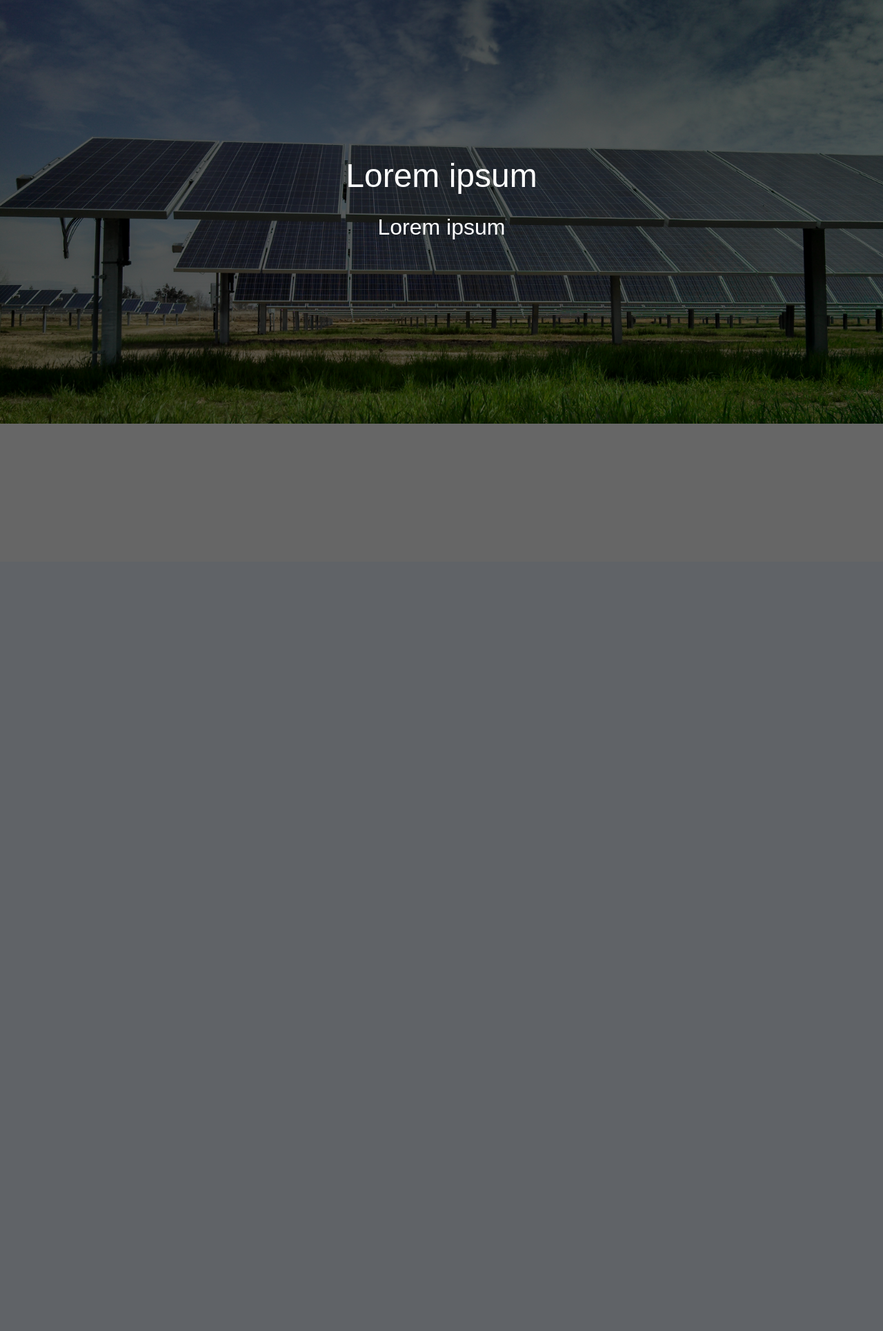
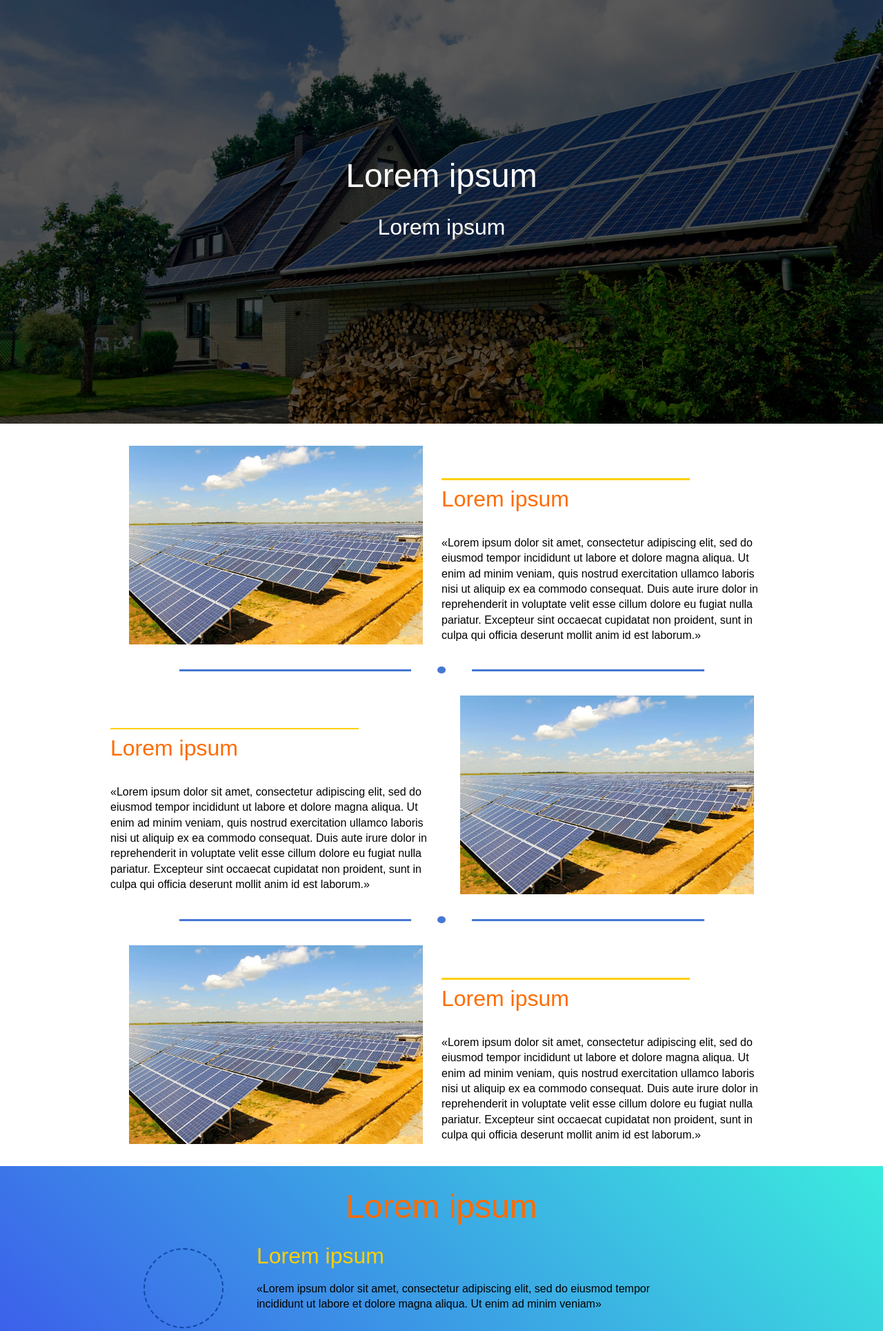
Before and after one commit to Ser-Iojik/HomeWork-Ifmo-Web-Dev, a PHP site: page /invertor.html in a window 1280 px wide. Shown: the part 50-1979 px from the top of the page at 69% size. Before the commit the page ends 664 px from the top, so only its background shows below. Run offline with PHP 8.4, Linux system fonts and the light colour scheme.

Commit message:
Add files via upload

```diff
--- a/Diplom/css/style.css
+++ b/Diplom/css/style.css
@@ -220,7 +220,9 @@ nav.right__menu {
 
 /* end Стиль для фона */
 
-.container_main {
+
+
+.container_main-960 {
     max-width: 960px;
     margin: 0 auto;
 }
@@ -268,8 +270,9 @@ nav.right__menu {
 }
 
 .block-1__line-left {
-    height: 3px;
+    height: 2px;
     width: 75%;
+    margin-right: 25%;
     margin-top: 1.9em;
     margin-bottom: 1em;
     background: #FECF00;
@@ -292,7 +295,7 @@ nav.right__menu {
     width: 75%;
     margin-top: 1.9em;
     margin-bottom: 1em;
-    margin-left: 25%;
+    margin-right: 25%;
     background: #FECF00;
 }
 
@@ -300,12 +303,12 @@ nav.right__menu {
     height: 2em;
     font-size: 2em;
     color: #FE6C00;
-    text-align: right;
+    text-align: left;
 }
 
 .block-1__text-right {
     height: 10em;
-    text-align: right;
+    text-align: left;
 }
 
 .block-2 {
@@ -319,37 +322,11 @@ nav.right__menu {
     transition-duration: 0.5s;
 }
 
-.block-2:hover {
-    width: 51%;
-    height: 19em;
-}
-
 .container_block-max-width {
     display: flex;
     flex-direction: row;
     height: 20em;
     margin-top: 2em;
-}
-
-.block-1__line-right {
-    height: 3px;
-    width: 75%;
-    margin-top: 1.9em;
-    margin-bottom: 1em;
-    margin-left: 25%;
-    background: #FECF00;
-}
-
-.block-1__title-right {
-    height: 2em;
-    font-size: 2em;
-    color: #FE6C00;
-    text-align: right;
-}
-
-.block-1__text-right {
-    height: 10em;
-    text-align: right;
 }
 
 .container_block-min-width {
@@ -364,25 +341,56 @@ nav.right__menu {
 .container_block-advantages {
     display: flex;
     flex-direction: column;
+    max-width: 100%;
     height: 40em;
+    background: -webkit-linear-gradient(45deg,#3c3bee 0%,#3bebde 100%);
+}
+
+.container_block-advantages-960 {
+    max-width: 960px;
+    margin: 0 auto;
+}
+
+.container-block-advantages-title {
+    text-align: center;
+    font-size: 3em;
+    color: #FE6C00;
+    margin: 1em;
 }
 
 .block-advantages {
     display: flex;
     flex-direction: row;
-    height: 10em;
-    margin-top: 3em;
+    height: 8em;
 }
 
-.block-1__advantages {
-    width: 8em;
-    height: 8em;
-    margin-right: 5%;
+ /* border dashed необязателен, сделано сейчас для наглядности */
+
+.block-1__advantages_img {
+    width: 7em;
+    height: 7em;
     margin-left: 5%;
-    background-image: url(../img/02.jpg);
+    border: 2px dashed #1047A9;
+    border-radius: 50%;
     background-size: contain;
     background-position: center;
     background-repeat: no-repeat;
+}
+
+.block-1__advantages_img-1 {
+    /* background-image: url(../img/04.png); */
+}
+
+.block-1__advantages_img-2 {
+    /* background-image: url(../img/05.jpg); */
+}
+
+.block-1__advantages_img-3 {
+    /* background-image: url(../img/06.jpg); */
+}
+
+.block-1__advantages_img-4 {
+    /* background-image: url(../img/07.jpg); */
 }
 
 .block-2__advantages {
@@ -391,14 +399,14 @@ nav.right__menu {
 }
 
 .block-2__advantages-title {
-    height: 2em;
+    height: 1.5em;
     font-size: 2em;
-    color: #FE6C00;
+    color: #FECF00;
     text-align: left
 }
 
 .block-2__advantages-text {
-    height: 6em;
+    height: 4em;
     text-align: left;
 }
 
--- a/Diplom/invertor.html
+++ b/Diplom/invertor.html
@@ -49,10 +49,155 @@
 </header>
 <main>
 
-    <div class="bg-image-2">
-        <p class="bg-image-big-title">Lorem ipsum</p><br/>
-        <p class="bg-image-mini-title">Lorem ipsum</p>
+<div class="bg-image-1">
+    <p class="bg-image-big-title">Lorem ipsum</p><br/>
+    <p class="bg-image-mini-title">Lorem ipsum</p>
+</div>
+
+<div class="container_main">
+
+    <div class="container_main-960">
+
+        <div class="container_block-max-width">
+            <div class="block-2"></div>
+            <div class="block-1">
+                <div class="block-1__line-right"></div>
+                <div class="block-1__title-right">
+                    <p>Lorem ipsum</p>
+                </div>
+                <div class="block-1__text-right">
+                    <p>«Lorem ipsum dolor sit amet, consectetur adipiscing elit, sed do eiusmod tempor incididunt ut labore et dolore magna aliqua. Ut enim ad minim veniam, quis nostrud exercitation ullamco laboris nisi ut aliquip ex ea commodo consequat. Duis aute irure dolor in reprehenderit in voluptate velit esse cillum dolore eu fugiat nulla pariatur. Excepteur sint occaecat cupidatat non proident, sunt in culpa qui officia deserunt mollit anim id est laborum.»</p>
+                </div>
+            </div>
+        </div>
+
+        <div class="container_block-min-width">
+            <div class="block-1">
+                <div class="block-1__line-left"></div>
+                <div class="block-1__title-left">
+                    <p>Lorem ipsum</p>
+                </div>
+                <div class="block-1__text-left">
+                    <p>«Lorem ipsum dolor sit amet, consectetur adipiscing elit, sed do eiusmod tempor incididunt ut labore et dolore magna aliqua. Ut enim ad minim veniam, quis nostrud exercitation ullamco laboris nisi ut aliquip ex ea commodo consequat. Duis aute irure dolor in reprehenderit in voluptate velit esse cillum dolore eu fugiat nulla pariatur. Excepteur sint occaecat cupidatat non proident, sunt in culpa qui officia deserunt mollit anim id est laborum.»</p>
+                </div>
+            </div>
+            <div class="block-2"></div>
+        </div>
+
+        <div class="line-important">
+            <div class="line-left"></div>
+            <div class="point"></div>
+            <div class="line-right"></div>
+        </div>
+
+        <div class="container_block">
+            <div class="block-1">
+                <div class="block-1__line-left"></div>
+                <div class="block-1__title-left">
+                    <p>Lorem ipsum</p>
+                </div>
+                <div class="block-1__text-left">
+                    <p>«Lorem ipsum dolor sit amet, consectetur adipiscing elit, sed do eiusmod tempor incididunt ut labore et dolore magna aliqua. Ut enim ad minim veniam, quis nostrud exercitation ullamco laboris nisi ut aliquip ex ea commodo consequat. Duis aute irure dolor in reprehenderit in voluptate velit esse cillum dolore eu fugiat nulla pariatur. Excepteur sint occaecat cupidatat non proident, sunt in culpa qui officia deserunt mollit anim id est laborum.»</p>
+                </div>
+            </div>
+            <div class="block-2"></div>
+        </div>
+
+        <div class="line-important">
+            <div class="line-left"></div>
+            <div class="point"></div>
+            <div class="line-right"></div>
+        </div>
+
+        <div class="container_block-max-width">
+            <div class="block-2"></div>
+            <div class="block-1">
+                <div class="block-1__line-right"></div>
+                <div class="block-1__title-right">
+                    <p>Lorem ipsum</p>
+                </div>
+                <div class="block-1__text-right">
+                    <p>«Lorem ipsum dolor sit amet, consectetur adipiscing elit, sed do eiusmod tempor incididunt ut labore et dolore magna aliqua. Ut enim ad minim veniam, quis nostrud exercitation ullamco laboris nisi ut aliquip ex ea commodo consequat. Duis aute irure dolor in reprehenderit in voluptate velit esse cillum dolore eu fugiat nulla pariatur. Excepteur sint occaecat cupidatat non proident, sunt in culpa qui officia deserunt mollit anim id est laborum.»</p>
+                </div>
+            </div>
+        </div>
+
+        <div class="container_block-min-width">
+            <div class="block-1">
+                <div class="block-1__line-left"></div>
+                <div class="block-1__title-left">
+                    <p>Lorem ipsum</p>
+                </div>
+                <div class="block-1__text-left">
+                    <p>«Lorem ipsum dolor sit amet, consectetur adipiscing elit, sed do eiusmod tempor incididunt ut labore et dolore magna aliqua. Ut enim ad minim veniam, quis nostrud exercitation ullamco laboris nisi ut aliquip ex ea commodo consequat. Duis aute irure dolor in reprehenderit in voluptate velit esse cillum dolore eu fugiat nulla pariatur. Excepteur sint occaecat cupidatat non proident, sunt in culpa qui officia deserunt mollit anim id est laborum.»</p>
+                </div>
+            </div>
+            <div class="block-2"></div>
+        </div>
+
     </div>
+</div>
+
+<div class="container_block-advantages">
+
+    <div class="container_block-advantages-960">
+
+        <div class="container-block-advantages-title">
+            <p>Lorem ipsum</p>
+        </div>
+
+        <div class="block-advantages">
+            <div class="block-1__advantages_img block-1__advantages_img-1"></div>
+            <div class="block-2__advantages">
+                <div class="block-2__advantages-title">
+                        <p>Lorem ipsum</p>
+                </div>
+                <div class="block-2__advantages-text">
+                        <p>«Lorem ipsum dolor sit amet, consectetur adipiscing elit, sed do eiusmod tempor incididunt ut labore et dolore magna aliqua. Ut enim ad minim veniam»</p>
+                </div>
+            </div>
+        </div>
+
+        <div class="block-advantages">
+            <div class="block-1__advantages_img block-1__advantages_img-2"></div>
+            <div class="block-1__advantages"></div>
+            <div class="block-2__advantages">
+                <div class="block-2__advantages-title">
+                        <p>Lorem ipsum</p>
+                </div>
+                <div class="block-2__advantages-text">
+                        <p>«Lorem ipsum dolor sit amet, consectetur adipiscing elit, sed do eiusmod tempor incididunt ut labore et dolore magna aliqua. Ut enim ad minim veniam»</p>
+                </div>
+            </div>
+        </div>
+
+        <div class="block-advantages">
+            <div class="block-1__advantages_img block-1__advantages_img-3"></div>
+            <div class="block-1__advantages"></div>
+            <div class="block-2__advantages">
+                <div class="block-2__advantages-title">
+                        <p>Lorem ipsum</p>
+                </div>
+                <div class="block-2__advantages-text">
+                        <p>«Lorem ipsum dolor sit amet, consectetur adipiscing elit, sed do eiusmod tempor incididunt ut labore et dolore magna aliqua. Ut enim ad minim veniam»</p>
+                </div>
+            </div>
+        </div>
+
+        <div class="block-advantages">
+            <div class="block-1__advantages_img block-1__advantages_img-4"></div>
+            <div class="block-1__advantages"></div>
+            <div class="block-2__advantages">
+                <div class="block-2__advantages-title">
+                        <p>Lorem ipsum</p>
+                </div>
+                <div class="block-2__advantages-text">
+                        <p>«Lorem ipsum dolor sit amet, consectetur adipiscing elit, sed do eiusmod tempor incididunt ut labore et dolore magna aliqua. Ut enim ad minim veniam»</p>
+                </div>
+            </div>
+        </div>
+    </div>
+</div>
 
 </main>
 <footer></footer>
--- /dev/null
+++ b/Diplom/js/index.js
@@ -0,0 +1,10 @@
+jQuery(function($) {
+    $(window).scroll(function(){
+        if($(this).scrollTop()>1){
+            $('#container_menu').addClass('fixed');
+        }
+        else if ($(this).scrollTop()<1){
+            $('#container_menu').removeClass('fixed');
+        }
+    });
+});
```
Also changed, not shown: other parts of Diplom/css/style.css (+87 -0 lines), Diplom/contacts.html (+34 -1 lines), Diplom/index.html (+28 -32 lines), Diplom/img/04.png (added).
